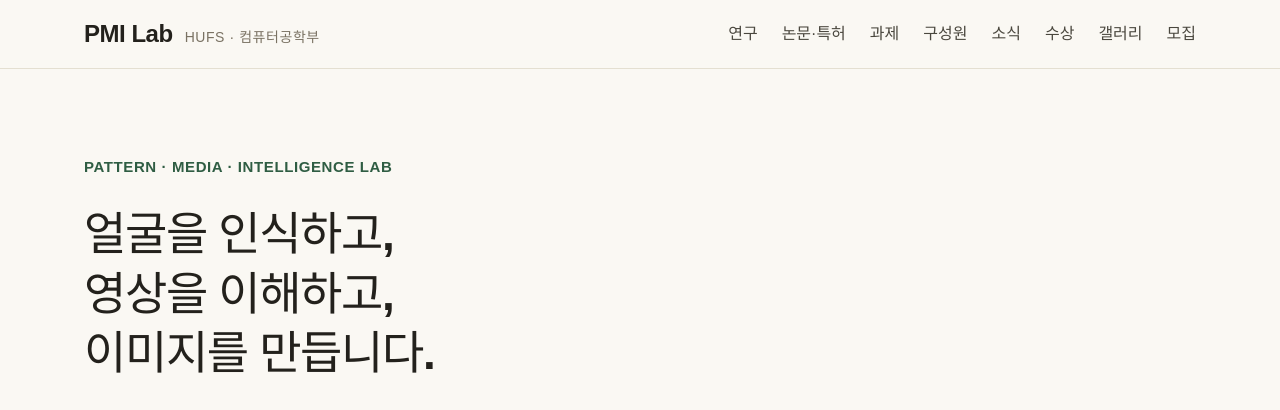
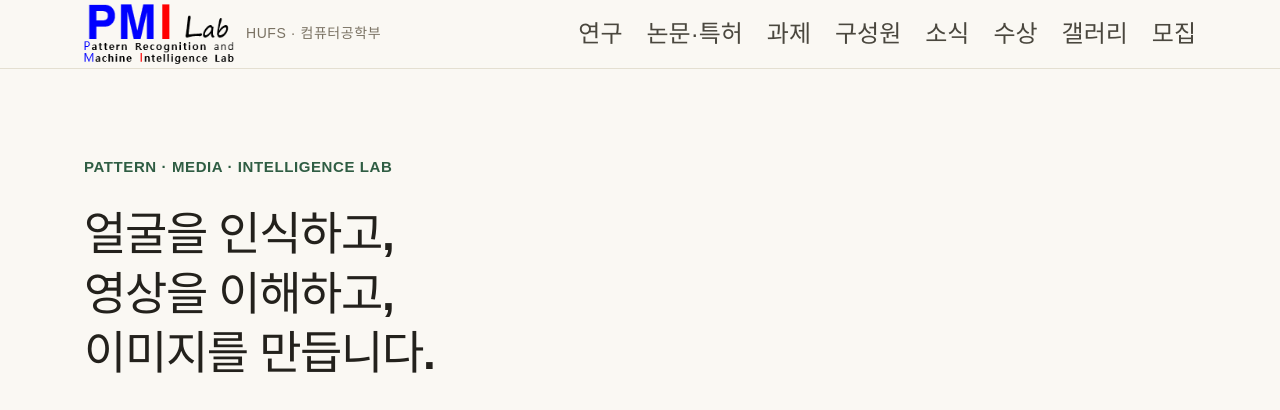
Before and after one commit to PMI-LAB-HomePage/HUFS-PMI-LAB-Homepage, a Django app: page / in a window 1280 px wide. Shown: the top 410 px of the page. Run offline with Django 5.2, Linux system fonts and the light colour scheme; data that the repository does not hold is empty; parts of the project's set-up code (start-up, migrations or seed data) failed here and were passed over; some web fonts are replaced.

Commit message:
PPT 로고 적용 및 상단 메뉴 글씨 1.5배 확대

```diff
--- a/lab/static/lab/site.css
+++ b/lab/static/lab/site.css
@@ -30,6 +30,7 @@
   --fs-small:   13.5px;
   --fs-label:   20px;   /* 구역 라벨 = 구역 제목 (2026-10-14: 13px도 작다는 요청) */
   --fs-kicker:  15px;
+  --fs-nav:     24px;
 
   /* line height */
   --lh-tight: 1.3;
@@ -82,11 +83,11 @@ button { font: inherit; color: inherit; background: none; border: 0; padding: 0;
 /* ---------- nav ---------- */
 .site-nav { border-bottom: 1px solid var(--line); }
 .site-nav__inner { display: flex; align-items: center; justify-content: space-between; gap: var(--sp-5); min-height: 68px; }
-.site-nav__brand { display: flex; align-items: baseline; gap: var(--sp-3); color: var(--ink); }
+.site-nav__brand { display: flex; align-items: center; gap: var(--sp-3); color: var(--ink); }
 .site-nav__brand:hover { text-decoration: none; }
-.site-nav__name { font-family: var(--font-sans); font-size: 24px; font-weight: 600; letter-spacing: -.02em; }
-.site-nav__sub { font-family: var(--font-sans); font-size: 14px; letter-spacing: .04em; color: var(--muted); }
-.site-nav__menu { display: flex; flex-wrap: wrap; gap: var(--sp-2) var(--sp-5); list-style: none; margin: 0; padding: 0; font-size: 16px; }
+.site-nav__logo { width: 150px; height: auto; flex-shrink: 0; }
+.site-nav__sub { font-family: var(--font-sans); font-size: 14px; letter-spacing: .04em; color: var(--muted); white-space: nowrap; }
+.site-nav__menu { display: flex; flex-wrap: wrap; gap: var(--sp-2) var(--sp-5); list-style: none; margin: 0; padding: 0; font-size: var(--fs-nav); }
 .site-nav__menu a { color: #4a473e; }
 .site-nav__menu a.is-active, .site-nav__menu a[aria-current] { color: var(--accent); border-bottom: 1px solid var(--accent); text-decoration: none; }
 .site-nav__toggle { display: none; font-family: var(--font-sans); font-size: 14px; letter-spacing: .04em; border: 1px solid var(--line-strong); padding: 8px 12px; }
--- a/lab/templates/lab/base.html
+++ b/lab/templates/lab/base.html
@@ -27,7 +27,7 @@
 <header class="site-nav">
   <div class="container site-nav__inner">
     <a class="site-nav__brand" href="{% url 'home' %}">
-      <span class="site-nav__name">PMI Lab</span>
+      <img class="site-nav__logo" src="{% asset 'lab/logo.png' %}" alt="PMI Lab" width="192" height="77">
       <span class="site-nav__sub">HUFS · 컴퓨터공학부</span>
     </a>
     <button class="site-nav__toggle" type="button" aria-expanded="false" aria-controls="menu-main">MENU</button>
```
Also changed, not shown: AGENTS.md (+1 -0 lines), lab/static/lab/logo.png (added).
